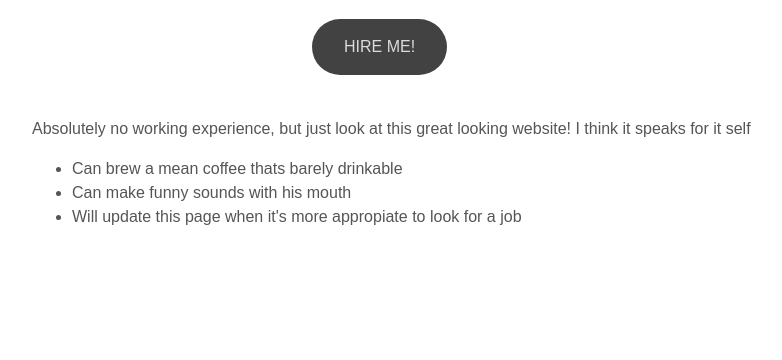
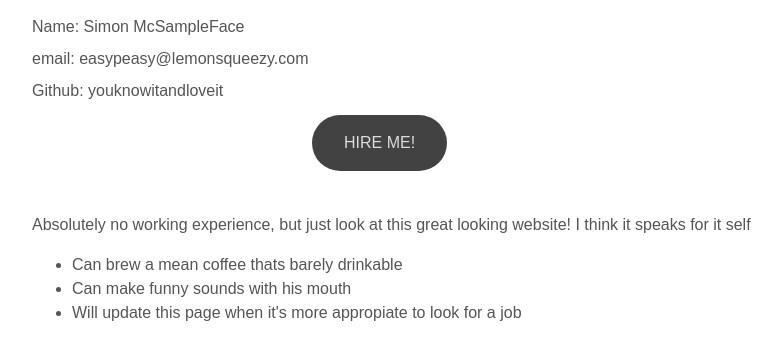
Before and after one commit to Badding/ghpages, a plain HTML site: page index.html in a window 1280 px wide. Shown: the part 136-496 px from the top of the page, without its empty margins (208-990 px from the left). Drawn offline with Linux system fonts and the light colour scheme.

Commit message:
added more info

```diff
--- a/css/styles.css
+++ b/css/styles.css
@@ -10,6 +10,10 @@ body {
 .topic {
     position: relative;
     left:35%
+}
+
+.information {
+    line-height: 1;
 }
 
 .button {
--- a/index.html
+++ b/index.html
@@ -9,6 +9,12 @@
 
 <body>
     <h1 class="topic">Test Resume</h1>
+
+    <div class="information">
+        <p>Name: Simon McSampleFace</p>
+        <p>email: easypeasy@lemonsqueezy.com</p>
+        <p>Github: youknowitandloveit</p>
+    </div>
 
     <div class="center">
         <a href="#" class="button">Hire me!</a>
```
